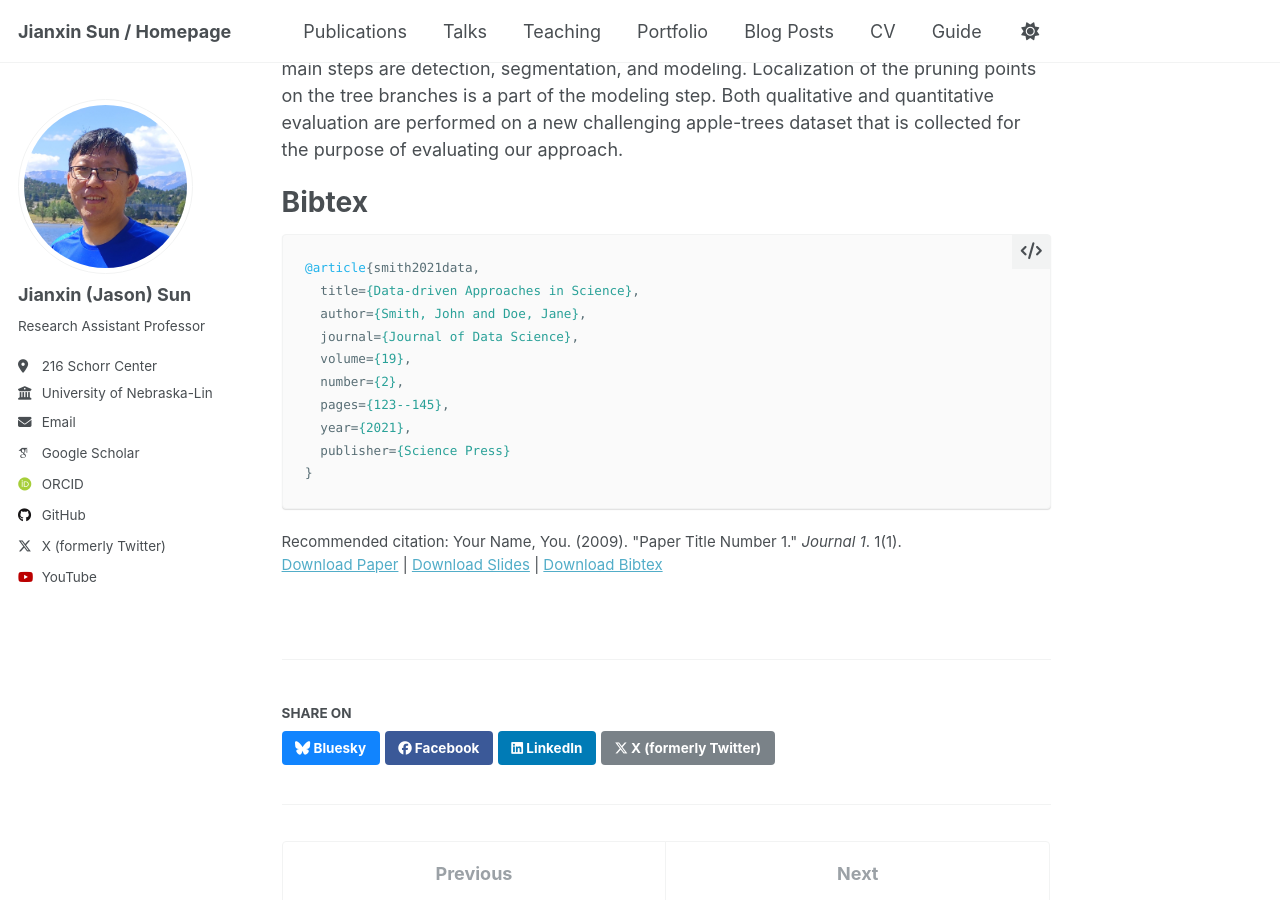
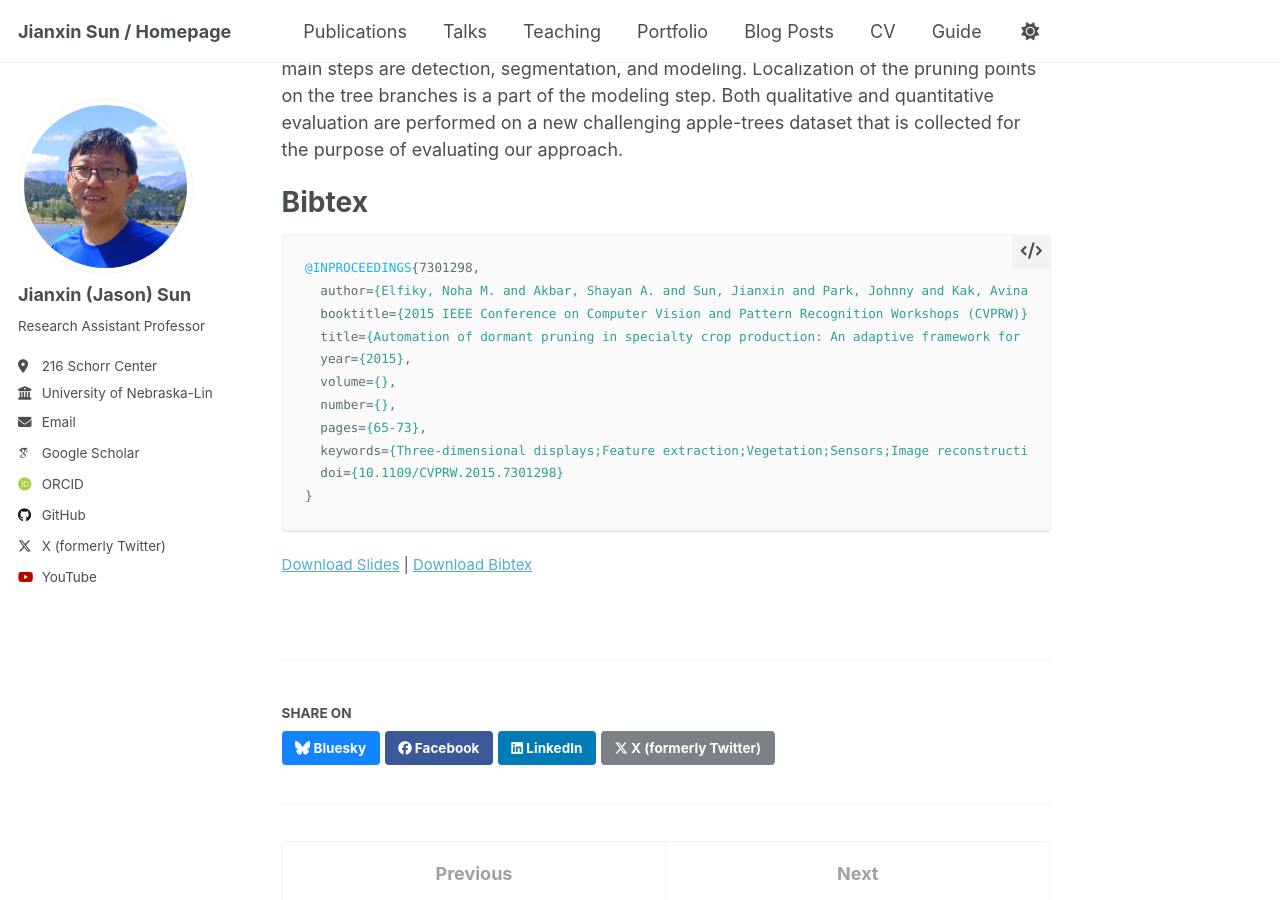
Before and after one commit to sunjianxin/sunjianxin.github.io, a Jekyll site: the page built from _publications/2009-10-01-paper-title-number-1.md, in a window 1280 px wide and 900 px high, scrolled down 596 px. Built offline with Jekyll 4.4.1, drawn with Linux system fonts in a browser that asks for light colours; some web fonts are replaced.

Commit message:
Update 2009-10-01-paper-title-number-1.md

````diff
--- a/_publications/2009-10-01-paper-title-number-1.md
+++ b/_publications/2009-10-01-paper-title-number-1.md
@@ -7,9 +7,9 @@
 date: 2015-10-01
 venue: 'CVPR'
 slidesurl: 'http://academicpages.github.io/files/slides1.pdf'
-paperurl: 'https://www.cv-foundation.org/openaccess/content_cvpr_workshops_2015/W05/papers/Elfiky_Automation_of_Dormant_2015_CVPR_paper.pdf'
+paperurl: 'https://ieeexplore.ieee.org/document/7301298'
 bibtexurl: 'http://academicpages.github.io/files/bibtex1.bib'
-citation: 'Your Name, You. (2009). &quot;Paper Title Number 1.&quot; <i>Journal 1</i>. 1(1).'
+citation:
 ---
 Abstract
 ======
@@ -18,14 +18,15 @@
 Bibtex
 ======
 ```bibtex
-@article{smith2021data,
-  title={Data-driven Approaches in Science},
-  author={Smith, John and Doe, Jane},
-  journal={Journal of Data Science},
-  volume={19},
-  number={2},
-  pages={123--145},
-  year={2021},
-  publisher={Science Press}
+@INPROCEEDINGS{7301298,
+  author={Elfiky, Noha M. and Akbar, Shayan A. and Sun, Jianxin and Park, Johnny and Kak, Avinash},
+  booktitle={2015 IEEE Conference on Computer Vision and Pattern Recognition Workshops (CVPRW)},
+  title={Automation of dormant pruning in specialty crop production: An adaptive framework for automatic reconstruction and modeling of apple trees},
+  year={2015},
+  volume={},
+  number={},
+  pages={65-73},
+  keywords={Three-dimensional displays;Feature extraction;Vegetation;Sensors;Image reconstruction;Skeleton;Adaptation models},
+  doi={10.1109/CVPRW.2015.7301298}
 }
 ```
````
